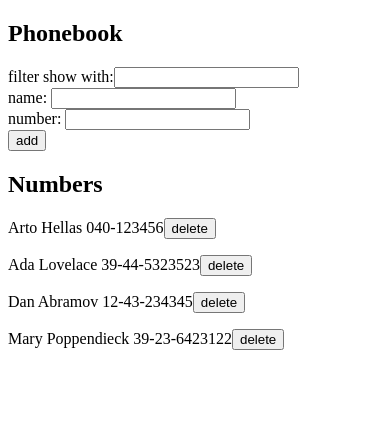
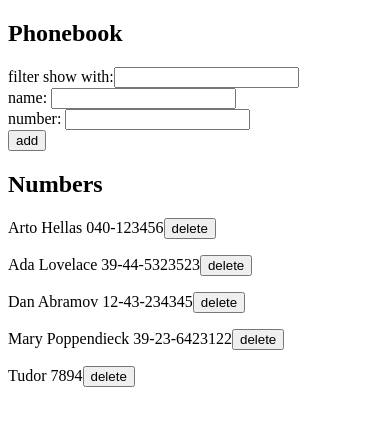
Before and after one commit to TudorFlorea/full-stack-open-2019, a React (Create React App) app in the folder part2/phonebook/: page / in a window 390 px wide. Shown: the top 426 px of the page. Built offline with nearby package versions, Linux system fonts and the light colour scheme; data requests are answered from the project's data file.

Commit message:
2.18*: Phonebook step10

```diff
--- a/part2/phonebook/db.json
+++ b/part2/phonebook/db.json
@@ -19,6 +19,11 @@
       "name": "Mary Poppendieck",
       "number": "39-23-6423122",
       "id": 4
+    },
+    {
+      "name": "Tudor",
+      "number": "7894",
+      "id": 5
     }
   ]
 }
--- a/part2/phonebook/src/App.js
+++ b/part2/phonebook/src/App.js
@@ -36,10 +36,21 @@ const App = () => {
       person => person.name === newName.trim()
     );
     if (duplicatePersons.length) {
-      alert(`${newName} is already added to phonebook`);
-      return;
+      const personToUpdate = duplicatePersons[0];
+      const replace = window.confirm(
+        `${personToUpdate.name} is already added to phonebook, replace the old number with the new one?`
+      );
+      if (replace) {
+        personToUpdate.number = newNumber;
+        personService.update(personToUpdate).then(data => {
+          setPersons(
+            persons.map(person => {
+              return person.id === data.id ? data : person;
+            })
+          );
+        });
       }
-
+    } else {
       const newPerson = {
         name: newName.trim(),
         number: newNumber.trim(),
@@ -49,6 +60,7 @@ const App = () => {
       personService.create(newPerson).then(createdPerson => {
         setPersons([...persons, createdPerson]);
       });
+    }
 
     setNewName("");
     setNewNumber("");
--- a/part2/phonebook/src/services/persons.js
+++ b/part2/phonebook/src/services/persons.js
@@ -12,9 +12,14 @@ const create = newPerson => {
   return req.then(res => res.data);
 };
 
+const update = person => {
+  const req = axios.put(`${baseUrl}/${person.id}`, person);
+  return req.then(res => res.data);
+};
+
 const deletePerson = id => {
   const req = axios.delete(`${baseUrl}/${id}`);
   return req.then(res => res.data);
 };
 
-export default { getAll, create, deletePerson };
+export default { getAll, create, update, deletePerson };
```
Lines whose indentation alone changed are shown as unchanged.
